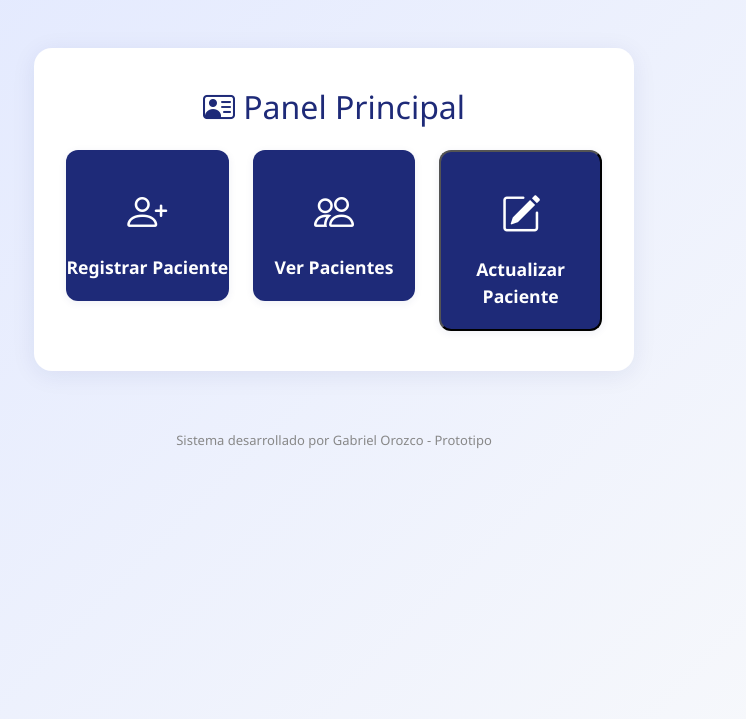
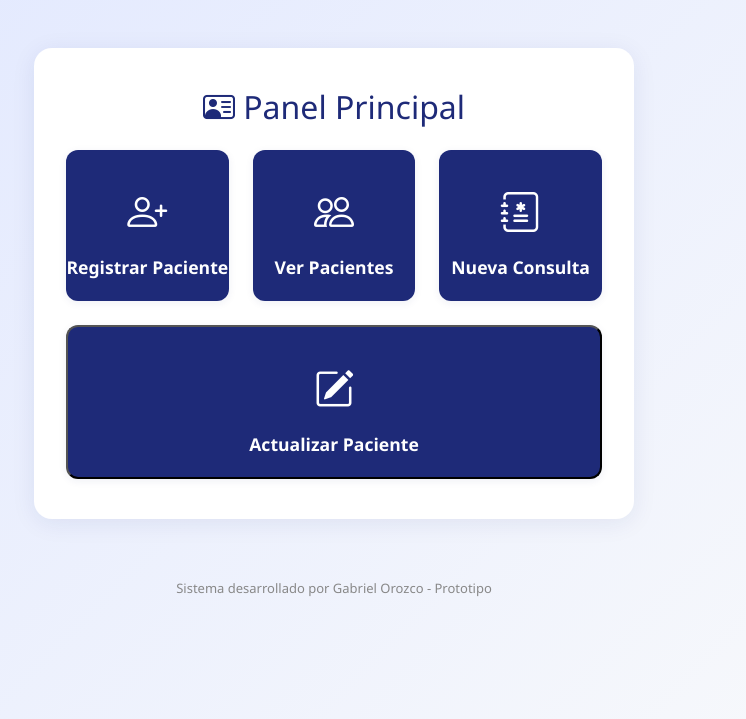
Before and after one commit to UnTalGabo/ConsultorioVirtual, a PHP site: the page made by views/index.php in a window 1280 px wide. Shown: the part 56-775 px from the top of the page, without its empty margins (306-1052 px from the left). Run offline with PHP 8.4, Linux system fonts and the light colour scheme.

Commit message:
BETA 2.0

```diff
--- a/views/consulta/seleccionar_paciente.php
+++ b/views/consulta/seleccionar_paciente.php
@@ -1,12 +1,12 @@
 <?php
 session_start();
-if (
+/*if (
     !isset($_SESSION['usuario_rol']) ||
     !in_array($_SESSION['usuario_rol'], ['doctor', 'admin'])
 ) {
     header('Location: login.php');
     exit();
-}
+}*/
 
 require_once "../../php/conexion.php";
 
--- a/views/index.php
+++ b/views/index.php
@@ -129,6 +129,12 @@ if (
           </a>
         </div>
         <div class="col-12 col-md-4">
+          <a href="../consulta/seleccionar_paciente.php" class="option-btn">
+            <i class="bi bi-journal-medical"></i>
+            Nueva Consulta
+          </a>
+        </div>
+        <div class="col-12 col-md-12">
           <button type="button" class="option-btn w-100" id="btnActualizarPaciente" data-bs-toggle="modal" data-bs-target="#modalActualizarPaciente">
             <i class="bi bi-pencil-square"></i>
             Actualizar Paciente
@@ -171,7 +177,7 @@ if (
       e.preventDefault();
       const numeroEmpleado = document.getElementById('numeroEmpleado').value.trim();
       if (numeroEmpleado) {
-        window.location.href = '../views/registro/paso1.php?id=' + encodeURIComponent(numeroEmpleado);
+        window.location.href = 'paso1.php?id=' + encodeURIComponent(numeroEmpleado);
       }
     });
   </script>
```
